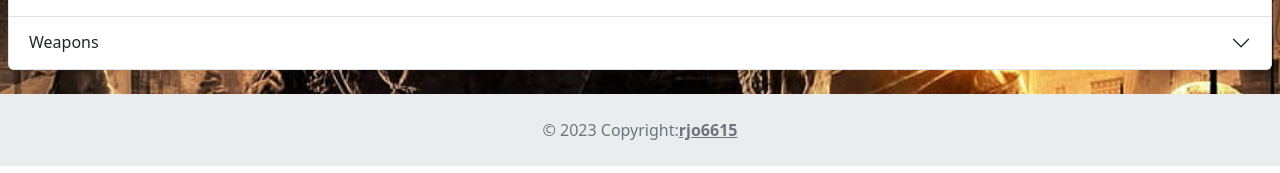
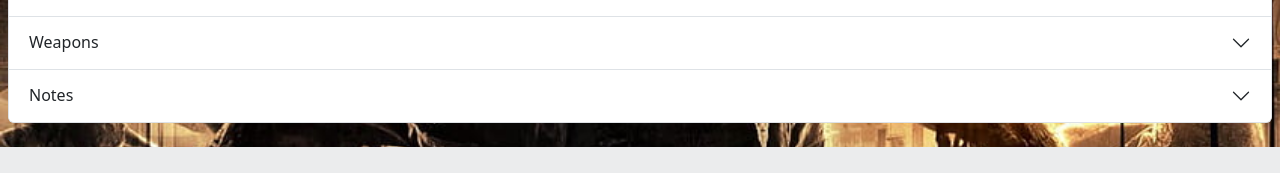
Before and after one commit to rjo6615/DnD, a React (Create React App) app in the folder client/: page /zombies-character-sheet in a window 1280 px wide. Shown: the part 420-593 px from the top of the page. Built offline with nearby package versions, Linux system fonts and the light colour scheme.

Commit message:
note section

```diff
--- a/client/src/components/Zombies/ZombiesCharacterSheet.js
+++ b/client/src/components/Zombies/ZombiesCharacterSheet.js
@@ -101,6 +101,18 @@ export default function ZombiesCharacterSheet() {
         <ListGroup.Item><ListGroup.Item>Iron Sword</ListGroup.Item>Attack Bonus: +8 | Damage: 1d8+4 | Critical: 19/20</ListGroup.Item>
         <ListGroup.Item><ListGroup.Item>Rusty Dagger</ListGroup.Item>Attack Bonus: +6 | Damage: 1d10 | Critical: 20</ListGroup.Item>
       </ListGroup>
+      </Card>
+        </Accordion.Body>
+      </Accordion.Item>
+      <Accordion.Item eventKey="5">
+        <Accordion.Header>Notes</Accordion.Header>
+        <Accordion.Body>
+        <Card className="mx-2 mb-4" style={{ width: '20rem' }}>
+        <Card.Title>Notes</Card.Title>
+      <ListGroup className="list-group-flush" style={{ fontSize: '.75rem' }}>
+        <ListGroup.Item><ListGroup.Item>Note 1</ListGroup.Item>i like green eggs and ham</ListGroup.Item>
+        <ListGroup.Item><ListGroup.Item>Note 2</ListGroup.Item>Fuck u sam</ListGroup.Item>
+      </ListGroup>
     </Card>
         </Accordion.Body>
       </Accordion.Item>
```
